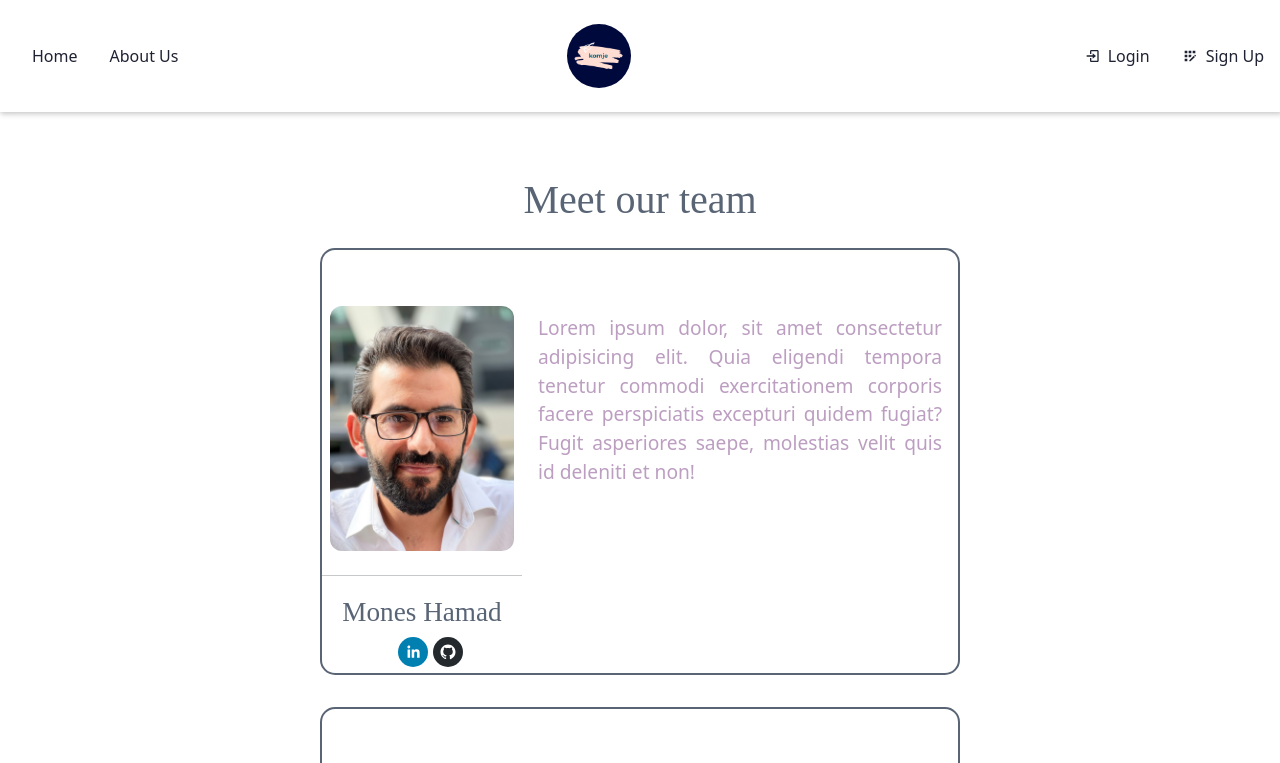
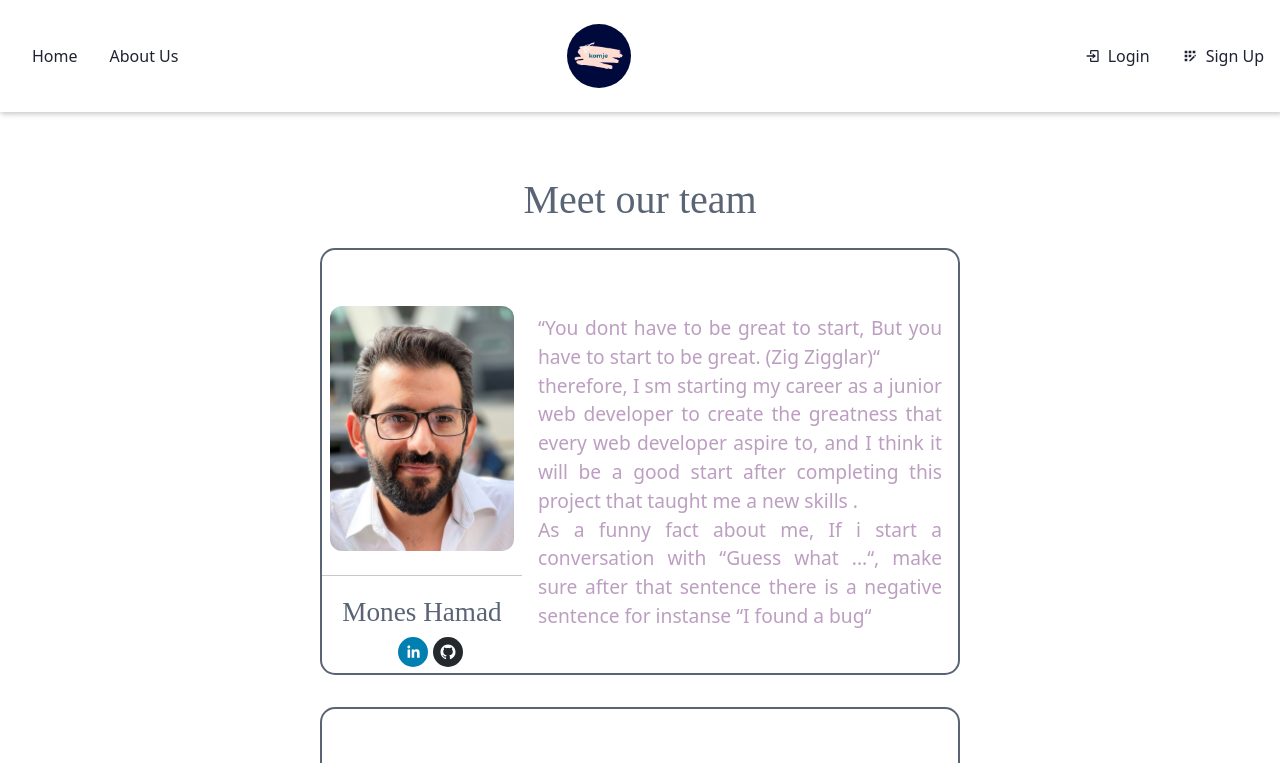
Before and after one commit to Mones-Hamd/FinalProjectHYF, a React app in the folder client/: page /aboutUs in a window 1280 px wide. Shown: the top 763 px of the page. Built offline with nearby package versions, Linux system fonts and the light colour scheme.

Commit message:
add about me paragraph

```diff
--- a/client/src/pages/User/AboutUs/AboutUs.jsx
+++ b/client/src/pages/User/AboutUs/AboutUs.jsx
@@ -40,10 +40,15 @@ const AboutUs = () => {
           </div>
           <div>
             <p className="paragraph paragraph-app">
-              Lorem ipsum dolor, sit amet consectetur adipisicing elit. Quia
-              eligendi tempora tenetur commodi exercitationem corporis facere
-              perspiciatis excepturi quidem fugiat? Fugit asperiores saepe,
-              molestias velit quis id deleniti et non!
+              “You dont have to be great to start, But you have to start to be
+              great. (Zig Zigglar)“ <br />
+              therefore, I sm starting my career as a junior web developer to
+              create the greatness that every web developer aspire to, and I
+              think it will be a good start after completing this project that
+              taught me a new skills .<br />
+              As a funny fact about me, If i start a conversation with “Guess
+              what ...“, make sure after that sentence there is a negative
+              sentence for instanse “I found a bug“
             </p>
           </div>
         </div>
```
